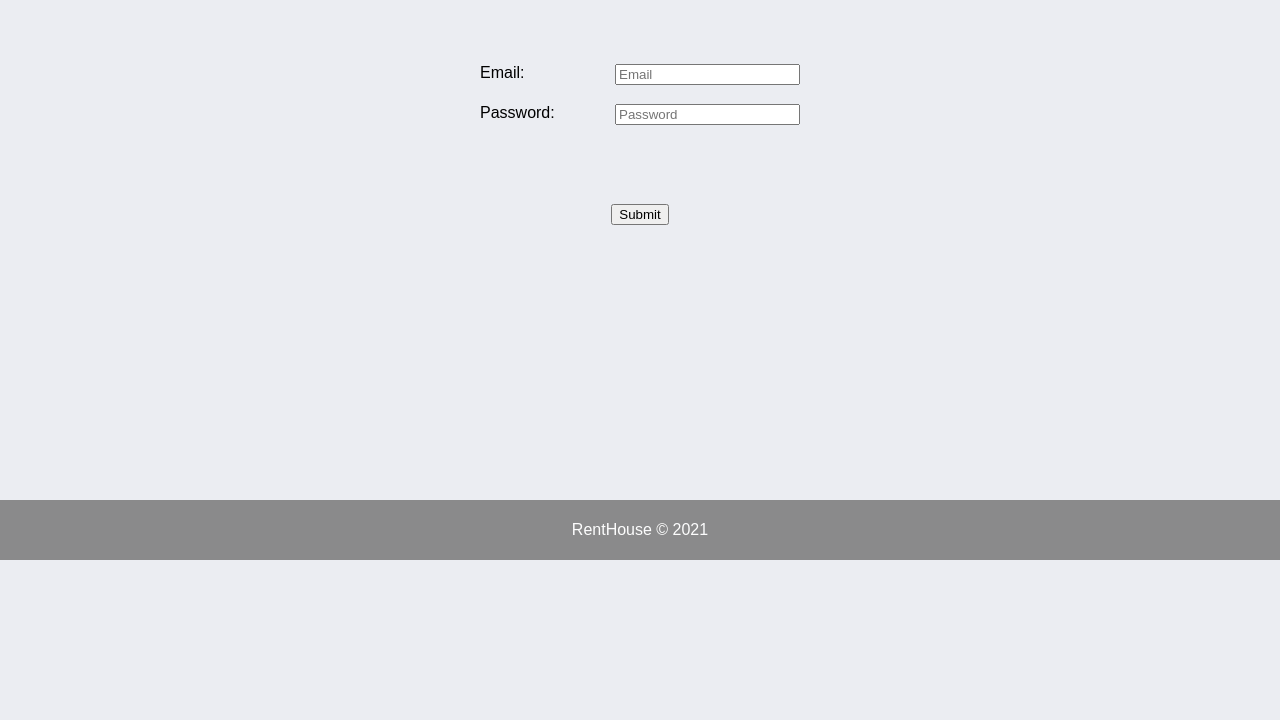
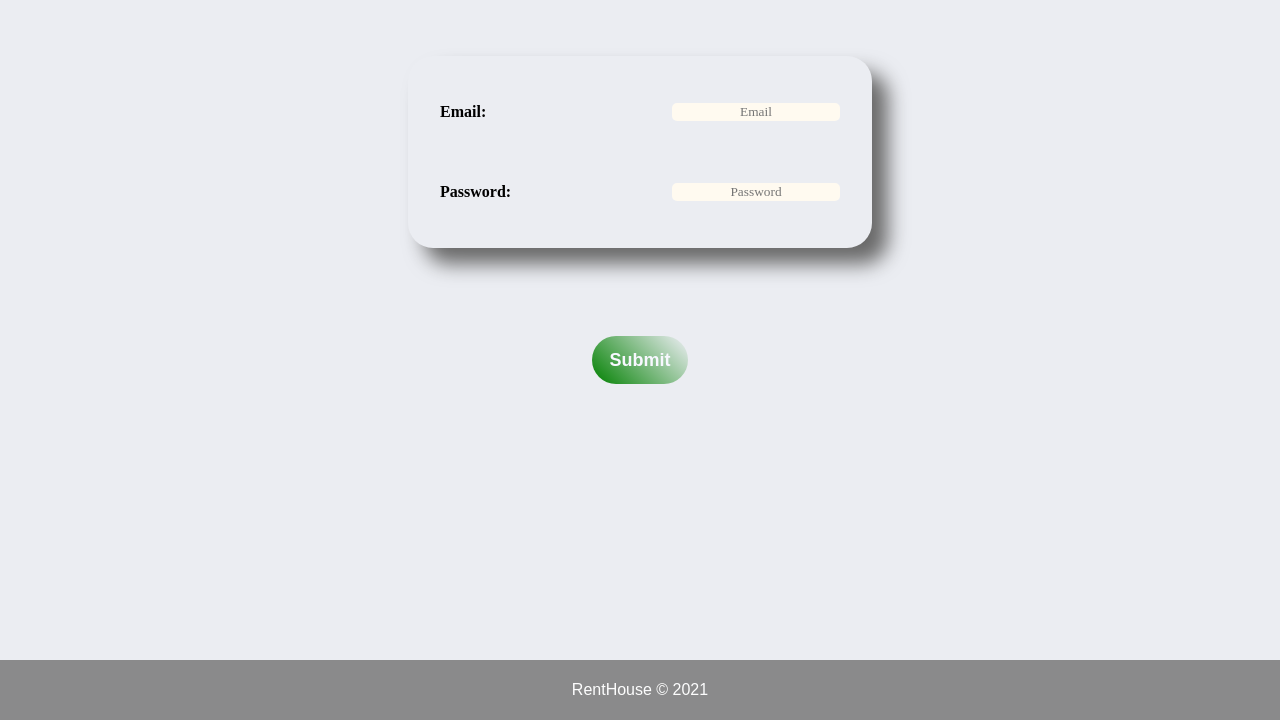
Before and after one commit to igoswamik/rentHouse-front-end, a React (Create React App) app: page /login in a window 1280 px wide. Shown: the part 220-940 px from the top of the page. Before the commit the page ends 800 px from the top, so only its background shows below. Built offline with nearby package versions, Linux system fonts and the light colour scheme.

Commit message:
applied some CSS to ligin and register page

```diff
--- a/src/views/Components/Login.css
+++ b/src/views/Components/Login.css
@@ -1,7 +1,7 @@
 .loginForm{
     display: flex;
     flex-direction: column;
-    height: 15rem;
+    height: 25rem;
     justify-content: space-around;
     margin: 15rem 0;
     align-items: center;
@@ -20,4 +20,38 @@
     height: 5rem;
     width: 20rem;
     justify-content: space-around;
+    box-shadow: 1rem 1rem 20px dimgrey;
+    padding: 1rem 2rem;
+    border-radius: 25px;
 }
+
+.loginBtn {
+    border: none;
+    height: 3rem;
+    width: 6rem;
+    border-radius: 25px;
+    background: repeating-linear-gradient(45deg, green, transparent 100px);
+    transition: all 0.7s ease-in-out;
+    color: ghostwhite;
+    font-size: large;
+    font-weight: 600;
+}
+
+.loginBtn:hover{
+    background-color: dimgray;
+    transform: translate(0,-0.5rem);
+}
+
+input{
+    border-radius: 5px;
+    border: none;
+    text-align: center;
+    font-family: cursive;
+    background: floralwhite;
+}
+
+
+label{
+    font-weight: 800;
+    font-family: cursive;
+}
--- a/src/views/Components/Login.js
+++ b/src/views/Components/Login.js
@@ -15,9 +15,11 @@ function Login() {
           <input type="password" placeholder="Password" required></input>
         </div>
       </div>
-      <button>Submit</button>
+      <button className="loginBtn">Submit</button>
     </form>
   </div>);
 }
 
+
+
 export default Login;
--- a/src/views/Components/Register.css
+++ b/src/views/Components/Register.css
@@ -0,0 +1,57 @@
+.loginForm{
+    display: flex;
+    flex-direction: column;
+    height: 25rem;
+    justify-content: space-around;
+    margin: 15rem 0;
+    align-items: center;
+}
+
+.inputItem{
+    display: flex;
+    flex-direction: row;
+    justify-content: space-between;
+    width: -webkit-fill-available;
+}
+.box{
+    display: flex;
+    flex-direction: column;
+    align-items: flex-end;
+    height: 10rem;
+    width: 25rem;
+    justify-content: space-around;
+    box-shadow: 1rem 1rem 20px dimgrey;
+    padding: 1rem 2rem;
+    border-radius: 25px;
+}
+
+.loginBtn {
+    border: none;
+    height: 3rem;
+    width: 6rem;
+    border-radius: 25px;
+    background: repeating-linear-gradient(45deg, green, transparent 100px);
+    transition: all 0.3s ease-in-out;
+    color: ghostwhite;
+    font-size: large;
+    font-weight: 600;
+    margin-top: 1rem;
+}
+
+.loginBtn:hover{
+    background-color: dimgray;
+    transform: translate(0,-0.5rem);
+}
+
+input{
+    border-radius: 5px;
+    border: none;
+    text-align: center;
+    font-family: cursive;
+    background: floralwhite;
+}
+
+label{
+    font-weight: 800;
+    font-family: cursive;
+}
--- a/src/views/Components/Register.js
+++ b/src/views/Components/Register.js
@@ -1,6 +1,6 @@
 import React from "react";
 
-import loginCss from "./Login.css"
+import loginCss from "./Register.css"
 
 function Register() {
   return (
@@ -19,8 +19,12 @@ function Register() {
           <label>Password:</label>
           <input type="password" placeholder="Password" required></input>
         </div>
+        <div className="inputItem">
+          <label>Confirm Password:</label>
+          <input type="password" placeholder="Confirm Password" required></input>
+        </div>
       </div>
-      <button>Submit</button>
+      <button className="loginBtn">Submit</button>
     </form>
   </div>);
 }
```
